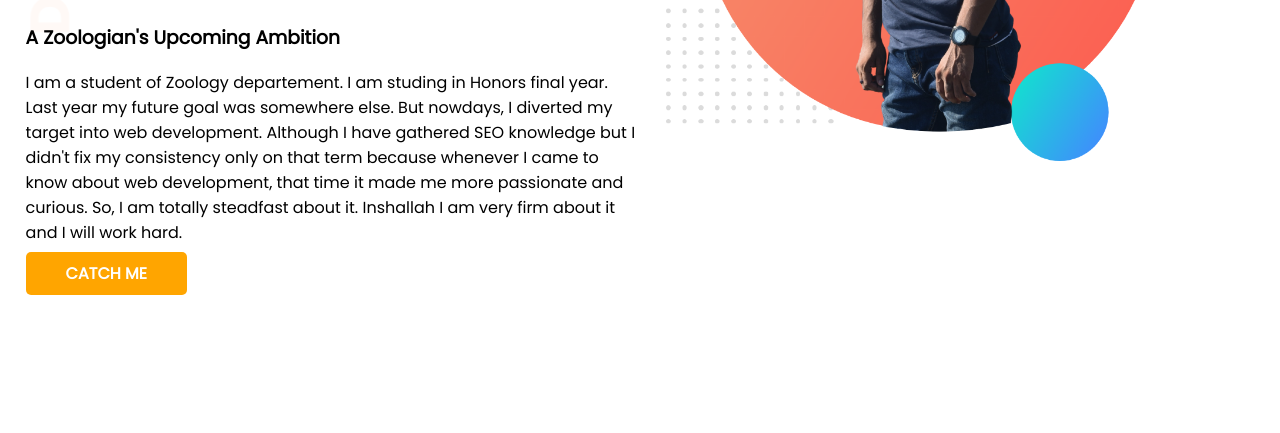
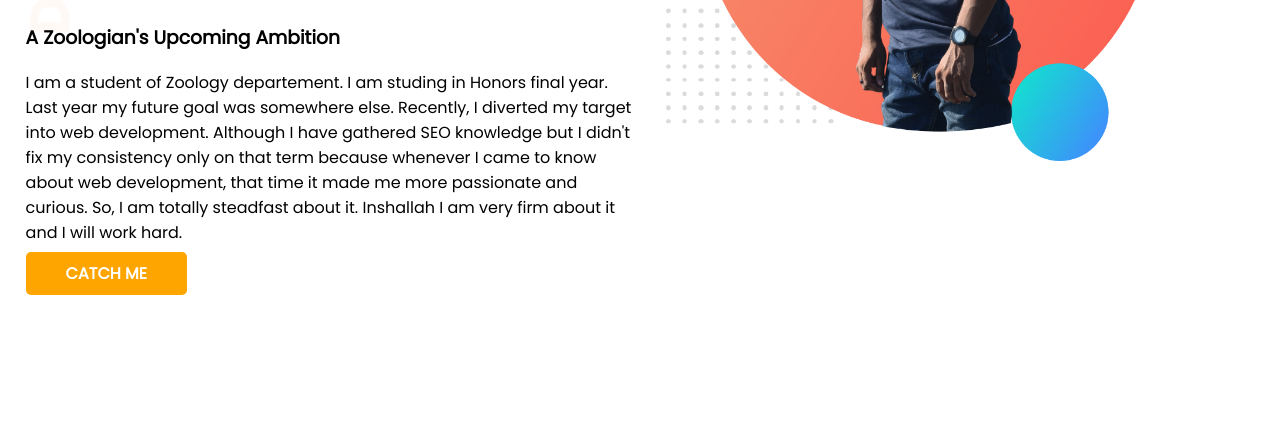
Before and after one commit to MdHasanRaju/developer-portfolio, a plain HTML site: page index.html in a window 1280 px wide. Shown: the part 327-760 px from the top of the page. Drawn offline with Linux system fonts and the light colour scheme.

Commit message:
new indexed

```diff
--- a/index.html
+++ b/index.html
@@ -19,7 +19,7 @@
                 <h1><span class="orange-color">Mahmudul Hasan</span> World!</h1>
                 <h3>A Zoologian's Upcoming Ambition</h3>
                 <p>I am a student of Zoology departement. I am studing in Honors final year. Last year my future goal was somewhere
-                    else. But nowdays, I diverted my target into web development. Although I have gathered SEO knowledge but I
+                    else. Recently, I diverted my target into web development. Although I have gathered SEO knowledge but I
                     didn't
                     fix my consistency only on that term because whenever I came to know about web development, that time it made me
                     more passionate and curious. So, I am totally steadfast about it. Inshallah I am very firm about it and I will work hard.
```
